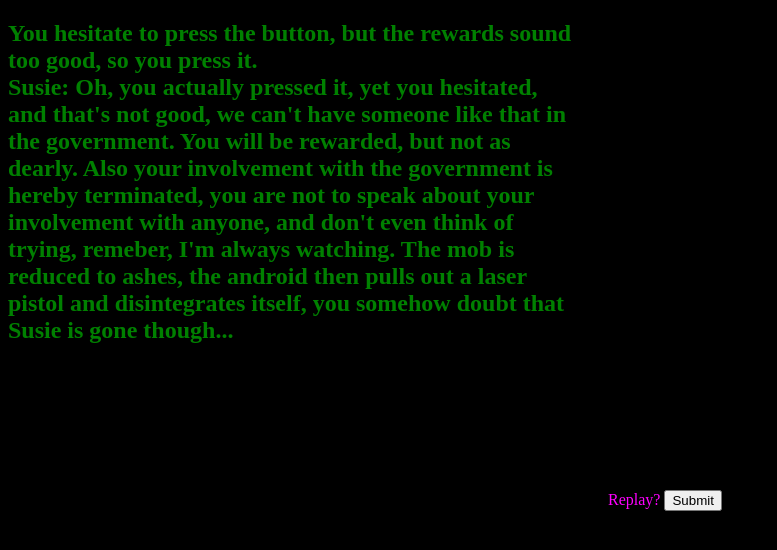
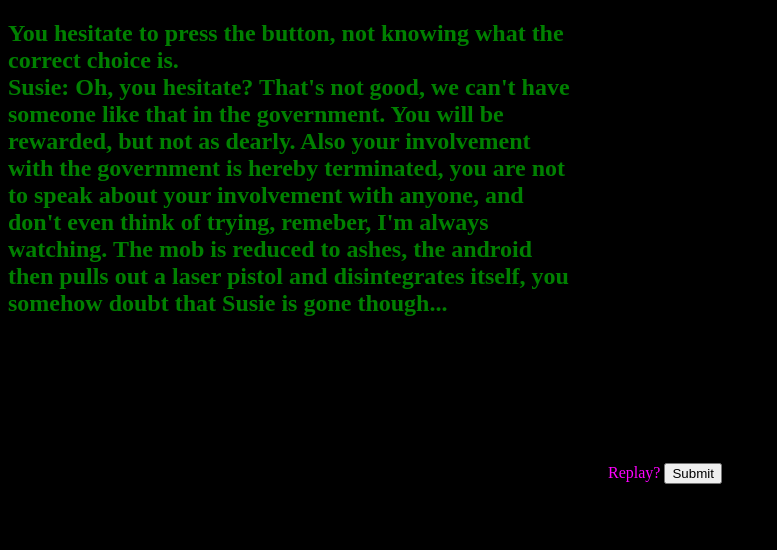
Before and after one commit to LoRider615/gcssix, a Python web app: template template/continue4p2.html in a window 1280 px wide. Shown: the top 550 px of the page, without its empty margins (0-777 px from the left). Run offline with Jinja, Linux system fonts and the light colour scheme; the template is opened without the code that fills it, so the values that code supplies are empty.

Commit message:
Add files via upload

```diff
--- a/Game/Main.py
+++ b/Game/Main.py
@@ -93,6 +93,9 @@ class continue4(webapp2.RequestHandler):
         if choice == "Choice B" and score < 50:
             template = jinja_current_dir.get_template("/template/continue4p3.html")
             self.response.write(template.render())
+        if choice == "Choice B" and score > 50:
+            template = jinja_current_dir.get_template("/template/continue4p2.html")
+            self.response.write(template.render())
         sK = KarmaScore(Kscore = score)
         sK.put()
 
--- a/template/continue4p2.html
+++ b/template/continue4p2.html
@@ -14,8 +14,8 @@
       form{color:magenta; margin-left:600px;
     }
     </style>
-  <h2>You hesitate to press the button, but the rewards sound too good, so you press it.<br>
-      Susie: Oh, you actually pressed it, yet you hesitated, and that's not good, we can't have someone like that in the government. You will be rewarded, but not as dearly. Also your involvement with the government is hereby terminated, you are not to speak about your involvement with anyone, and don't even think of trying, remeber, I'm always watching.
+  <h2>You hesitate to press the button, not knowing what the correct choice is.<br>
+      Susie: Oh, you hesitate? That's not good, we can't have someone like that in the government. You will be rewarded, but not as dearly. Also your involvement with the government is hereby terminated, you are not to speak about your involvement with anyone, and don't even think of trying, remeber, I'm always watching.
       The mob is reduced to ashes, the android then pulls out a laser pistol and disintegrates itself, you somehow doubt that Susie is gone though...
     <br><br><br>
   </h2>
```
